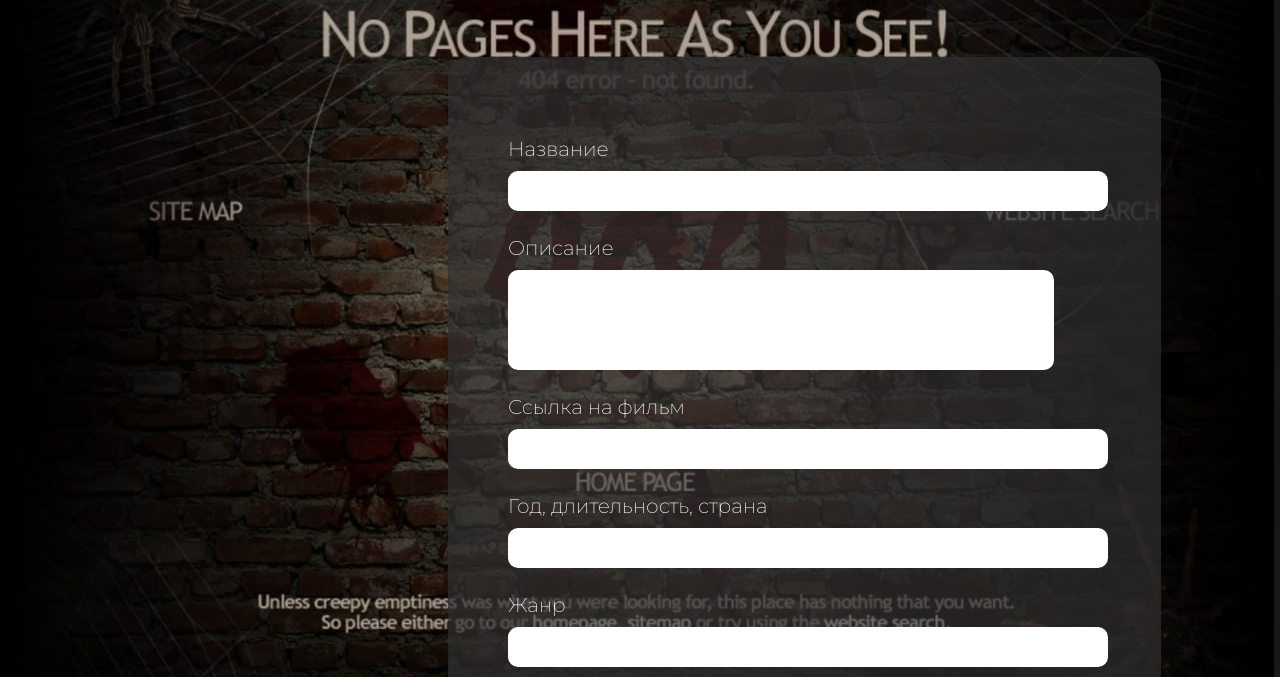
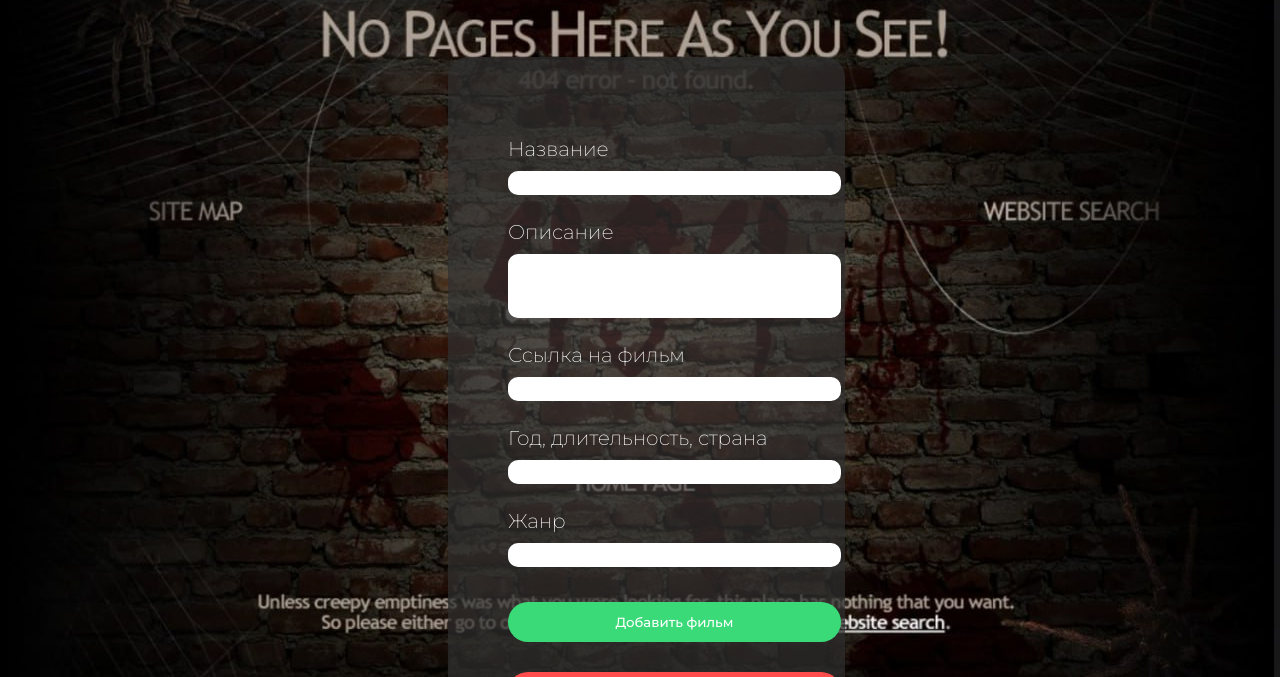
Before and after one commit to maxa27/PET-PROJECT, a website: page html/admin-panel.html in a window 1280 px wide. Shown: the part 123-800 px from the top of the page. Drawn offline with Linux system fonts and the light colour scheme.

Commit message:
admin panel 1.1.2

```diff
--- a/css/admin-panel.css
+++ b/css/admin-panel.css
@@ -47,26 +47,30 @@ body {
   padding: 60px;
   color: #fff;
   font-size: 20px;
+  width: 31vw;
 }
 
 .panel-bg {
-  /* background-color: #333; */
   background-color: rgba(47, 47, 47, 0.7);
-  width: 713px;
+  width: 31vw;
   margin: 60px;
   margin-left: 35%;
-  height: 820px;
   border-radius: 20px;
 }
 
 .panel-input {
-  height: 40px;
-  width: 600px;
+  height: 3vh;
+  width: 26vw;
   border-radius: 10px;
   border: none;
   cursor: text;
   font-size: 20px;
   resize: none;
+}
+
+.panel-input:hover {
+  transition: 2s;
+  background-color: #cdcdcd;
 }
 
 
@@ -88,7 +92,8 @@ body {
 }
 
 .panel-description {
-  height: 100px;
+  height: 8vh;
+  width: 26vw;
   border-radius: 10px;
   border: none;
   font-size: 20px;
@@ -106,10 +111,12 @@ a {
   color: white;
   text-align: center;
   padding-bottom: 20px;
+  width: 26vw;
 }
 
 .button-reset {
   background-color: #ff4c4c;
+  width: 26vw;
   color: white;
 }
 
@@ -118,3 +125,13 @@ a {
   background-size: cover;
   height: 100vh;
 }
+
+.button-submit:hover {
+  transition: 0.7s;
+  background-color: #2d9a57;
+}
+
+.button-reset:hover {
+  transition: 0.7s;
+  background-color: #b53737;
+}
--- a/html/admin-panel.html
+++ b/html/admin-panel.html
@@ -29,7 +29,7 @@
             <textarea  class="panel-input" id="name" rows="2" cols="25"></textarea>
 
             <p class="panel-text">Описание</p>
-            <textarea  class="panel-description" id="description" rows="5" cols="48"></textarea>
+            <textarea  class="panel-description panel-input" id="description" rows="5" cols="48"></textarea>
 
             <!-- <input class="panel-input panel-description" type="text" /> -->
 
@@ -46,7 +46,7 @@
             <!-- <input class="panel-input" type="text" /> -->
 
             <button class="panel-button button-submit"
-            id="submit" type="submit">Отправить</button>
+            id="submit" type="submit">Добавить фильм</button>
             <button class="panel-button button-reset" type="reset">Сбросить</button>
             </button>
           </div>
```
